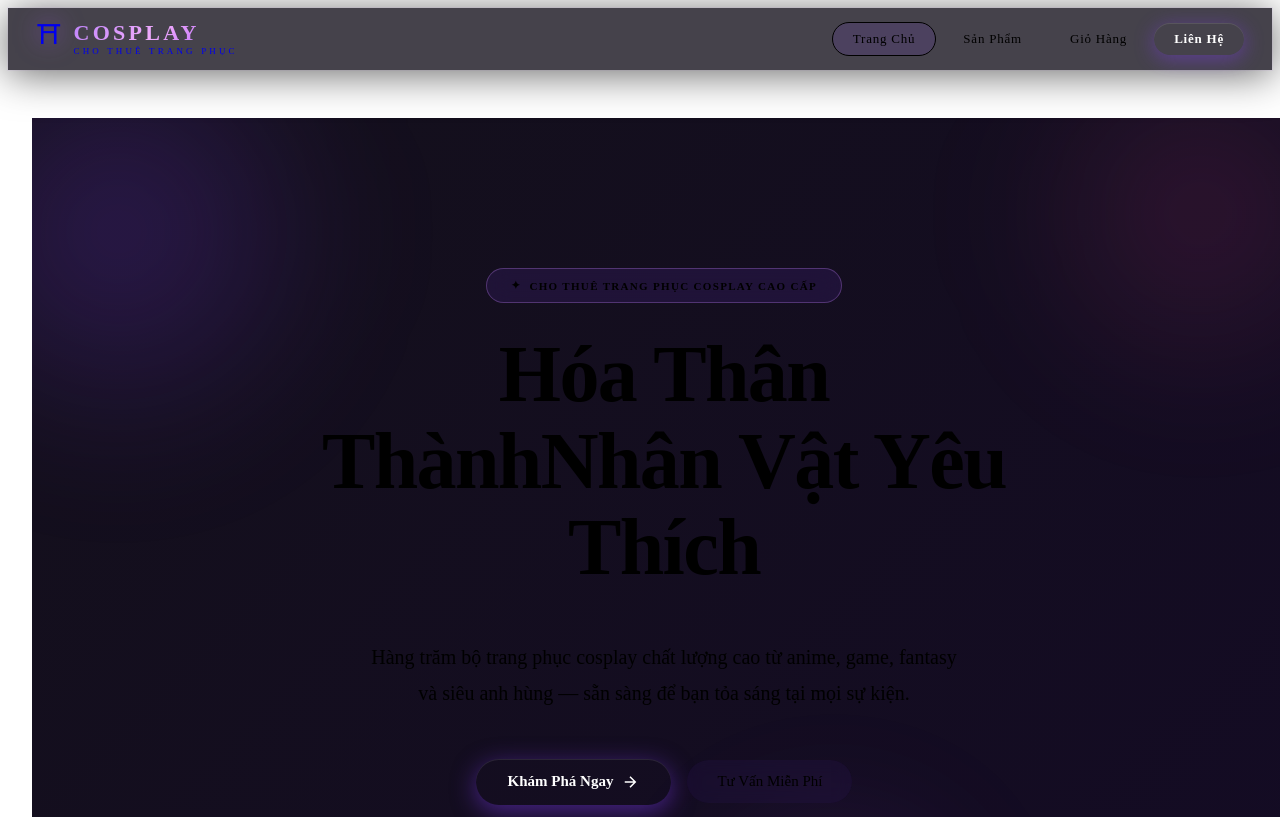
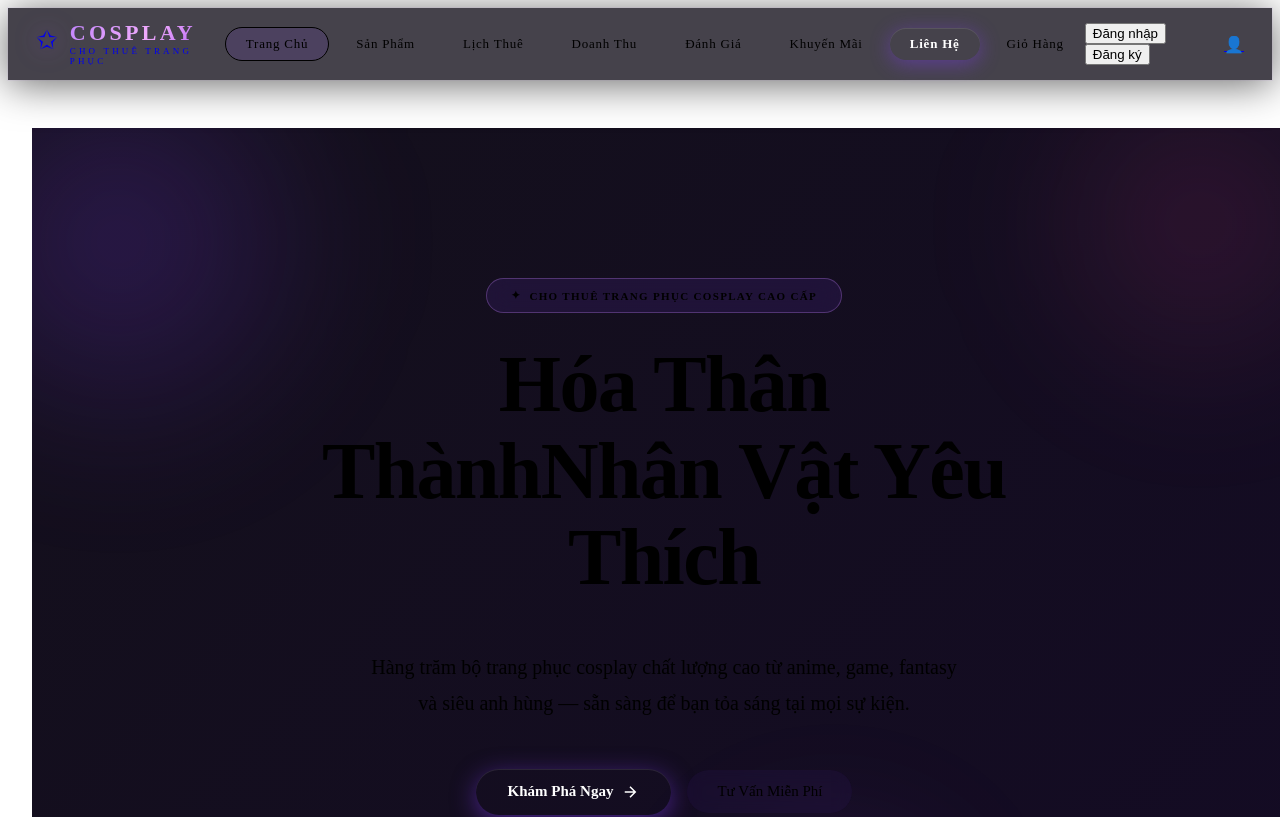
Before and after one commit to CaoMinhHieu22130081/WEB_ChoThueDoCosplay, a React (Vite) app in the folder frontend/: page / in a window 1280 px wide. Shown: the top 817 px of the page. Built offline with nearby package versions, Linux system fonts and the light colour scheme; the HTML template or start-up script is replaced by a standard one.

Commit message:
update header

```diff
--- a/frontend/src/components/Header.jsx
+++ b/frontend/src/components/Header.jsx
@@ -1,23 +1,21 @@
 import { Link, useLocation } from 'react-router-dom'
 import './css/Header.css'
 
-function Header() {
+function Header({ onLoginClick, onRegisterClick }) {
   const location = useLocation()
   const isActive = (path) => location.pathname === path
 
   return (
       <header className="header">
         <div className="header-container">
-        {/* Logo */}
           <Link to="/" className="logo-wrap">
-          <div className="logo-emblem">⛩</div>
+            <div className="logo-emblem">✩</div>
             <div className="logo-text-block">
               <span className="logo-main">COSPLAY</span>
               <span className="logo-sub">CHO THUÊ TRANG PHỤC</span>
             </div>
           </Link>
 
-        {/* Nav */}
           <nav className="nav">
             <Link to="/" className={`nav-link ${isActive('/') ? 'active' : ''}`}>
               Trang Chủ
@@ -25,13 +23,38 @@ function Header() {
             <Link to="/products" className={`nav-link ${isActive('/products') ? 'active' : ''}`}>
               Sản Phẩm
             </Link>
-          <Link to="/cart" className={`nav-link ${isActive('/cart') ? 'active' : ''}`}>
-            Giỏ Hàng
+            <Link to="/schedule" className={`nav-link ${isActive('/schedule') ? 'active' : ''}`}>
+              Lịch Thuê
+            </Link>
+            <Link to="/revenue" className={`nav-link ${isActive('/revenue') ? 'active' : ''}`}>
+              Doanh Thu
+            </Link>
+            <Link to="/reviews" className={`nav-link ${isActive('/reviews') ? 'active' : ''}`}>
+              Đánh Giá
+            </Link>
+            <Link to="/promotions" className={`nav-link ${isActive('/promotions') ? 'active' : ''}`}>
+              Khuyến Mãi
             </Link>
             <Link to="/contact" className="nav-link nav-cta">
               Liên Hệ
             </Link>
+            <Link to="/cart" className={`nav-link ${isActive('/cart') ? 'active' : ''}`}>
+              Giỏ Hàng
+            </Link>
           </nav>
+
+          <div className="header-auth">
+            <button className="auth-btn login-btn" onClick={onLoginClick}>
+              Đăng nhập
+            </button>
+            <button className="auth-btn register-btn" onClick={onRegisterClick}>
+              Đăng ký
+            </button>
+          </div>
+
+          <Link to="/profile" className={`account-icon ${isActive('/profile') ? 'active' : ''}`} title="Tài khoản">
+            👤
+          </Link>
         </div>
       </header>
   )
```
Lines whose indentation alone changed are shown as unchanged.
